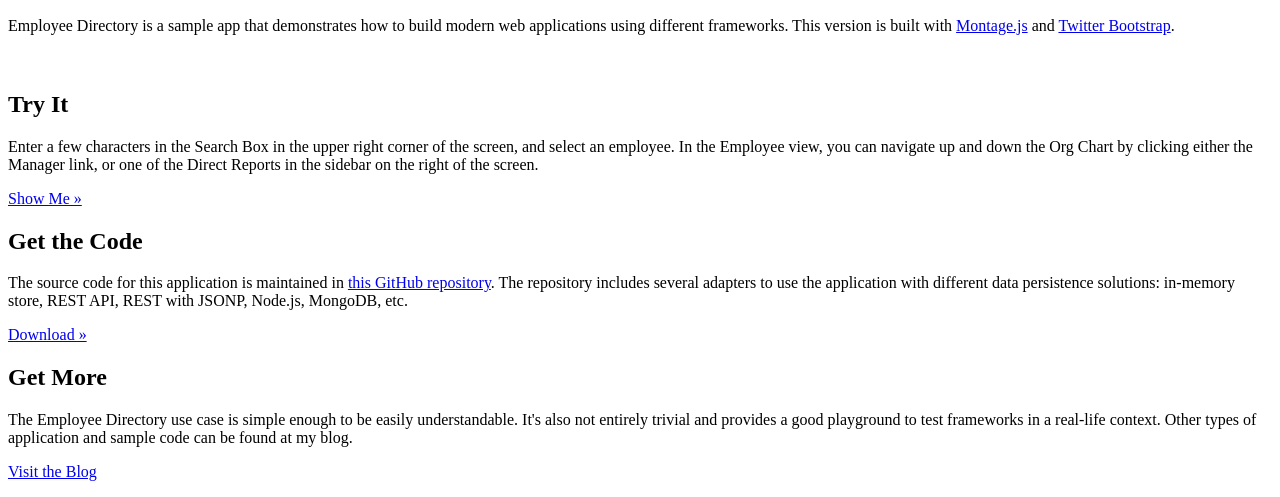
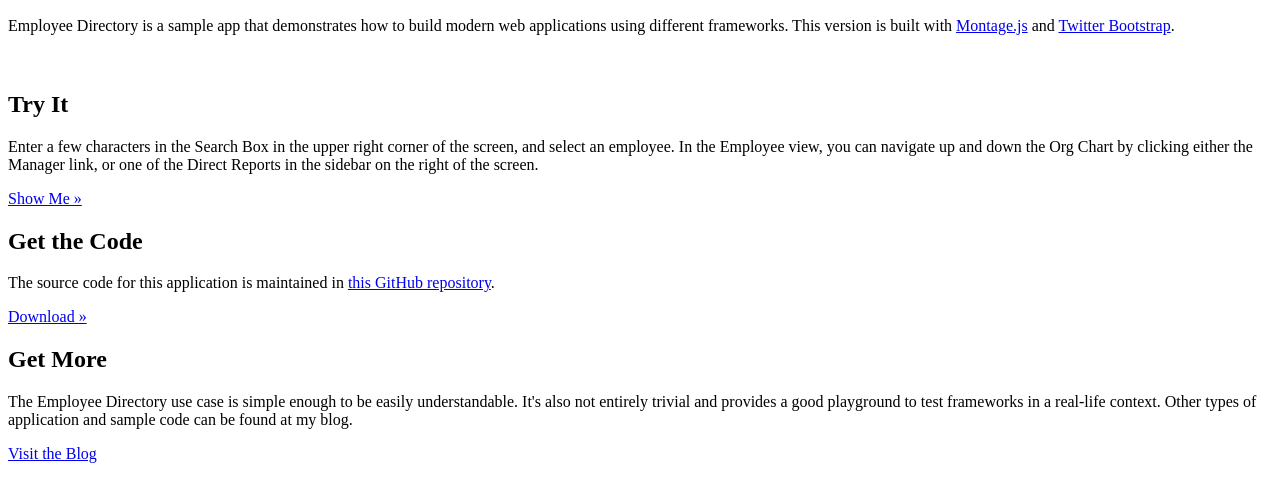
Before and after one commit to mactanxin/montagejs-examples, a website: page EmployeeDirectory/ui/home.reel/home.html in a window 1280 px wide. Shown: the part 492-989 px from the top of the page. Drawn offline with Linux system fonts and the light colour scheme; files whose address does not match are found by name.

Commit message:
updated repo links

```diff
--- a/EmployeeDirectory/ui/home.reel/home.html
+++ b/EmployeeDirectory/ui/home.reel/home.html
@@ -59,9 +59,9 @@
         <h2>Get the Code</h2>
 
         <p>The source code for this application is maintained in <a
-                href="https://github.com/renaun/backbone-directory">this GitHub repository</a>. The repository includes several adapters to use the application with different data persistence solutions: in-memory store, REST API, REST with JSONP, Node.js, MongoDB, etc.</p>
+                href="https://github.com/renaun/montagejs-examples">this GitHub repository</a>.</p>
 
-        <p><a class="btn" href="https://github.com/ccoenraets/directory-backbone-bootstrap/zipball/master">Download &raquo;</a></p>
+        <p><a class="btn" href="https://github.com/renaun/montagejs-examples/archive/master.zip">Download &raquo;</a></p>
     </div>
     <div class="span4">
         <h2>Get More</h2>
```
